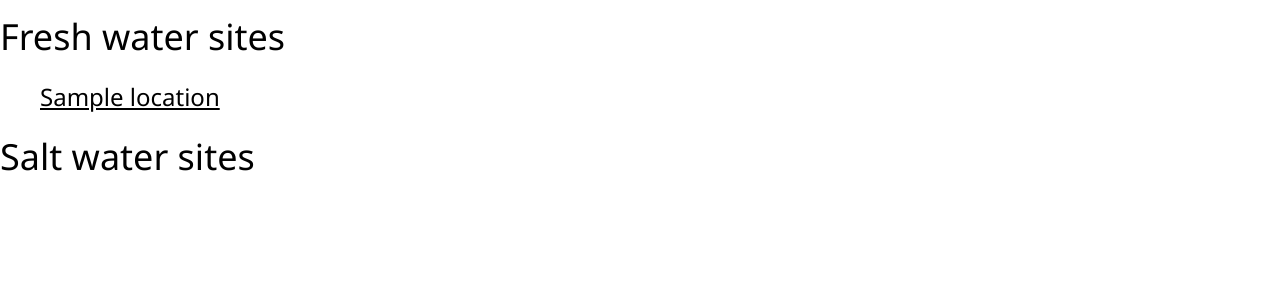
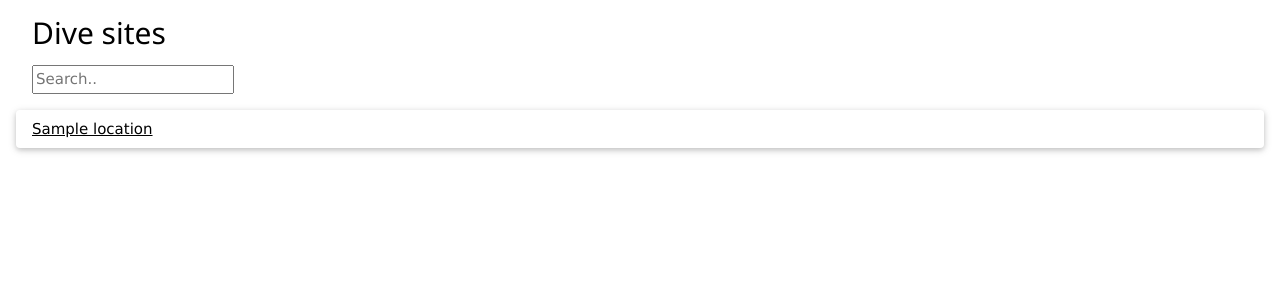
Before and after one commit to treilly94/diveguide, a Django app: page / in a window 1280 px wide. Shown: the part 39-339 px from the top of the page. Run offline with Django 3.2, Linux system fonts and the light colour scheme; tables that the repository leaves empty hold one stand-in row (values such as "Sample post"); some libraries are stand-ins or nearby versions.

Commit message:
simplified index.html

```diff
--- a/divesites/templates/divesites/index.html
+++ b/divesites/templates/divesites/index.html
@@ -1,30 +1,33 @@
 {% extends 'divesites/base.html' %}
 
-{% block title %}Divesites{% endblock title %}
+{% block title %}Dive sites{% endblock title %}
 
 {% block content %}
-<div class="container-fluid text-center">
-    <div class="row content">
-        <div class="col-sm-6 text-left">
-            <h1>Fresh water sites</h1>
-            <ul>
-                {% for location in latest_location_list %}
-                {% if location.water_type == 'FW' %}
-                <h3><a href="{% url 'divesites:detail' location.id %}">{{ location.location_name }}</a></h3>
-                {% endif %}
-                {% endfor %}
-            </ul>
-        </div>
-        <div class="col-sm-6 text-left">
-            <h1>Salt water sites</h1>
-            <ul>
-                {% for location in latest_location_list %}
-                {% if location.water_type == 'SW' %}
-                <h3><a href="{% url 'divesites:detail' location.id %}">{{ location.location_name }}</a></h3>
-                {% endif %}
-                {% endfor %}
-            </ul>
-        </div>
+
+<div class="w3-container">
+    <div class="w3-container">
+        <h2>Dive sites</h2>
     </div>
+    <div class="w3-container">
+        <input type="text" placeholder="Search..">
+
+    </div>
+    {% if latest_location_list %}
+    <ul class="w3-ul w3-hoverable">
+        {% for location in latest_location_list %}
+        <li class="w3-panel w3-card w3-round">
+            <a href="{% url 'divesites:detail' location.id %}">
+                {{ location.location_name }}
+            </a>
+        </li>
+        {% endfor %}
+    </ul>
+    {% else %}
+    <div class="w3-panel w3-center w3-pale-red w3-round w3-border">
+        <h3>No dive sites found</h3>
+        <p>You may need to remove some filters</p>
+    </div>
+    {% endif %}
 </div>
+
 {% endblock content %}
```
